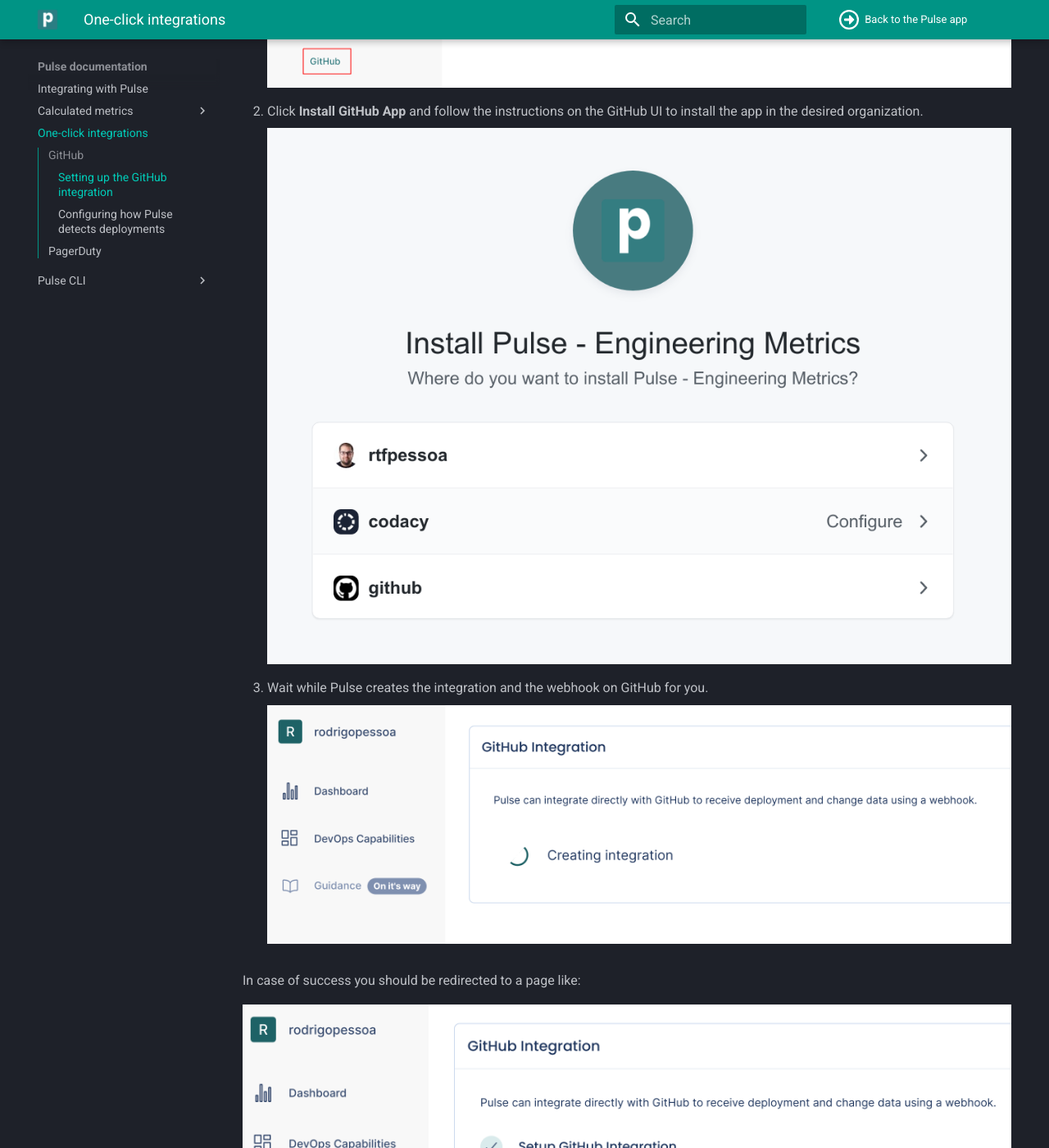
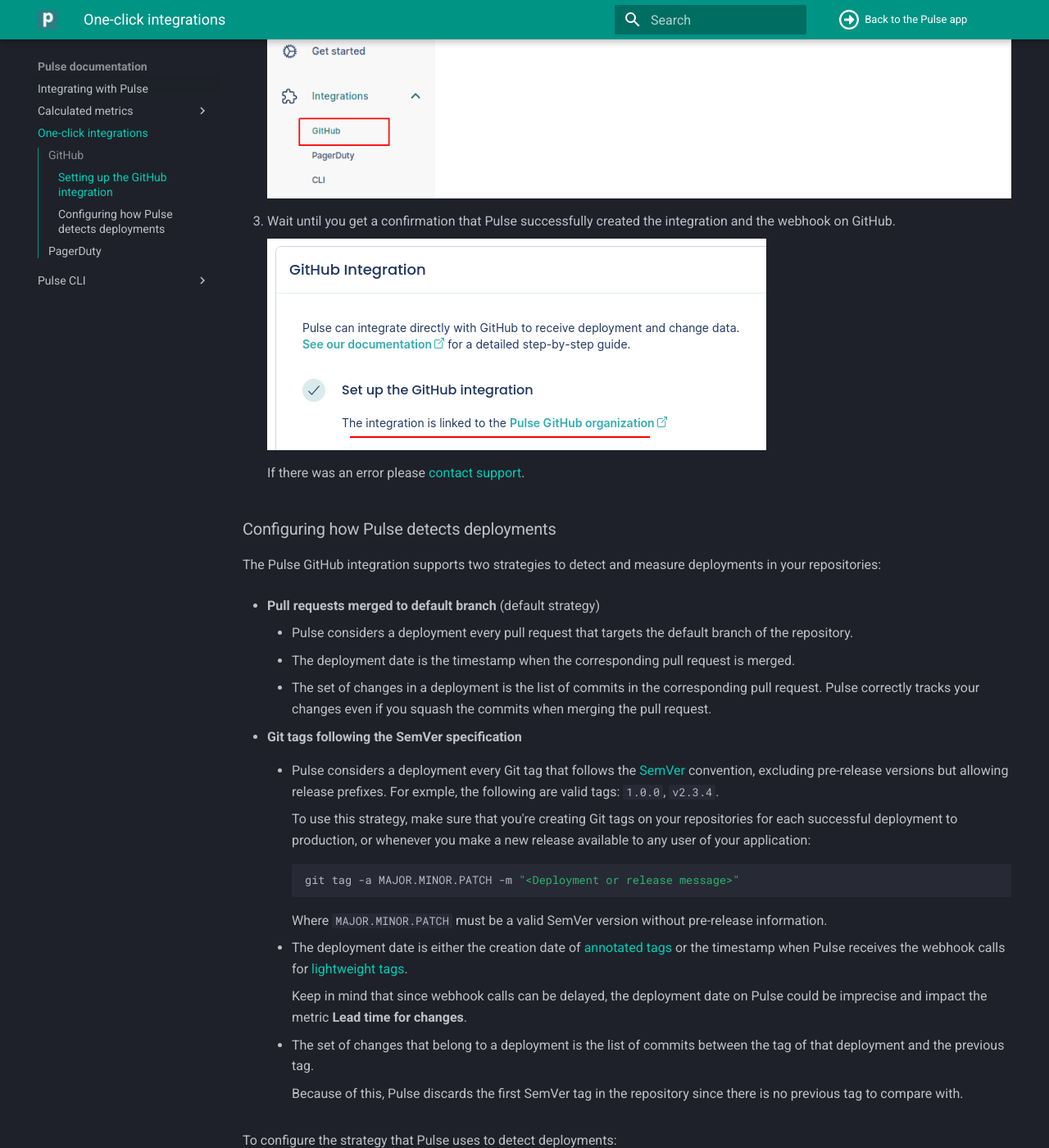
Before and after one commit to codacy/pulse-user-docs, an MkDocs documentation site: the page built from docs/one-click-integrations.md, in a window 1280 px wide and 1400 px high, scrolled down 895 px. Shown: the whole window at 82% size. Built offline with MkDocs 1.6.1 and Material for MkDocs 9.7.7, drawn with Linux system fonts in a browser that asks for light colours; some of the changed text lies outside the part shown.

Commit message:
clean: Refactor and update GitHub integration screenshots PUL-409 (#39)
* clean: Reduce number of screenshots in GitHub integration instructions

I removed a few screenshots that weren't so useful in helping the
users. This makes the whole procedure shorter and easier to follow.

* feature: Update screenshots for GitHub integration with new UI copy

```diff
--- a/docs/one-click-integrations.md
+++ b/docs/one-click-integrations.md
@@ -15,23 +15,15 @@
 
 1.  On Pulse, [expand **Integrations** and select **GitHub**](https://app.pulse.codacy.com/integrations/github){: target="_blank"}.
 
-    ![GitHub integration](images/ghi-setup.png)
-
 1.  Click **Install GitHub App** and follow the instructions on the GitHub UI to install the app in the desired organization.
 
-    ![GitHub webhook](images/ghi-github-install.png)
+    ![Installing the Pulse GitHub App](images/ghi-installing.png)
 
-1.  Wait while Pulse creates the integration and the webhook on GitHub for you.
+1.  Wait until you get a confirmation that Pulse successfully created the integration and the webhook on GitHub.
 
-    ![GitHub webhook](images/ghi-creating.png)
+    ![Pulse GitHub integration set up successfully](images/ghi-ok.png)
 
-In case of success you should be redirected to a page like:
-
-![GitHub webhook](images/ghi-ok.png)
-
-If there is an error as displayed below please [contact support](mailto:pulsesupport@codacy.com).
-
-![GitHub webhook](images/ghi-error.png)
+    If there was an error please [contact support](mailto:pulsesupport@codacy.com).
 
 ### Configuring how Pulse detects deployments {: id="deployment-detection-strategy"}
 
@@ -67,6 +59,8 @@
 
 1.  On Pulse, [expand **Integrations** and select **GitHub**](https://app.pulse.codacy.com/integrations/github){: target="_blank"}.
 
+    Make sure that you have already installed the GitHub App.
+
 1.  Choose the strategy that fits best your workflows.
 
     ![Choosing a deployment triggering strategy](images/ghi-strategy.png)
```
Also changed, not shown: docs/images/ghi-creating.png (deleted), docs/images/ghi-error.png (deleted), docs/images/ghi-github-install.png (deleted), docs/images/ghi-installing.png (added), docs/images/ghi-ok.png, docs/images/ghi-setup.png (deleted), docs/images/ghi-strategy.png.
